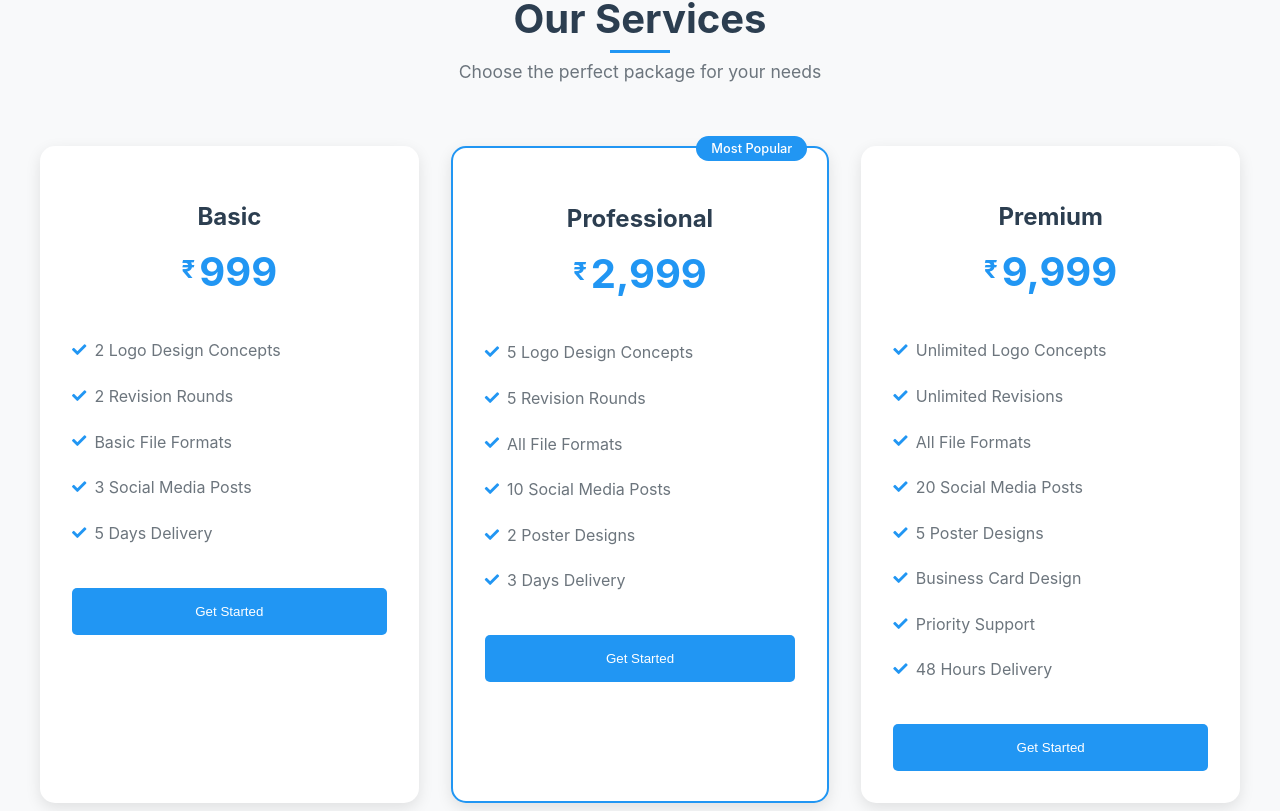
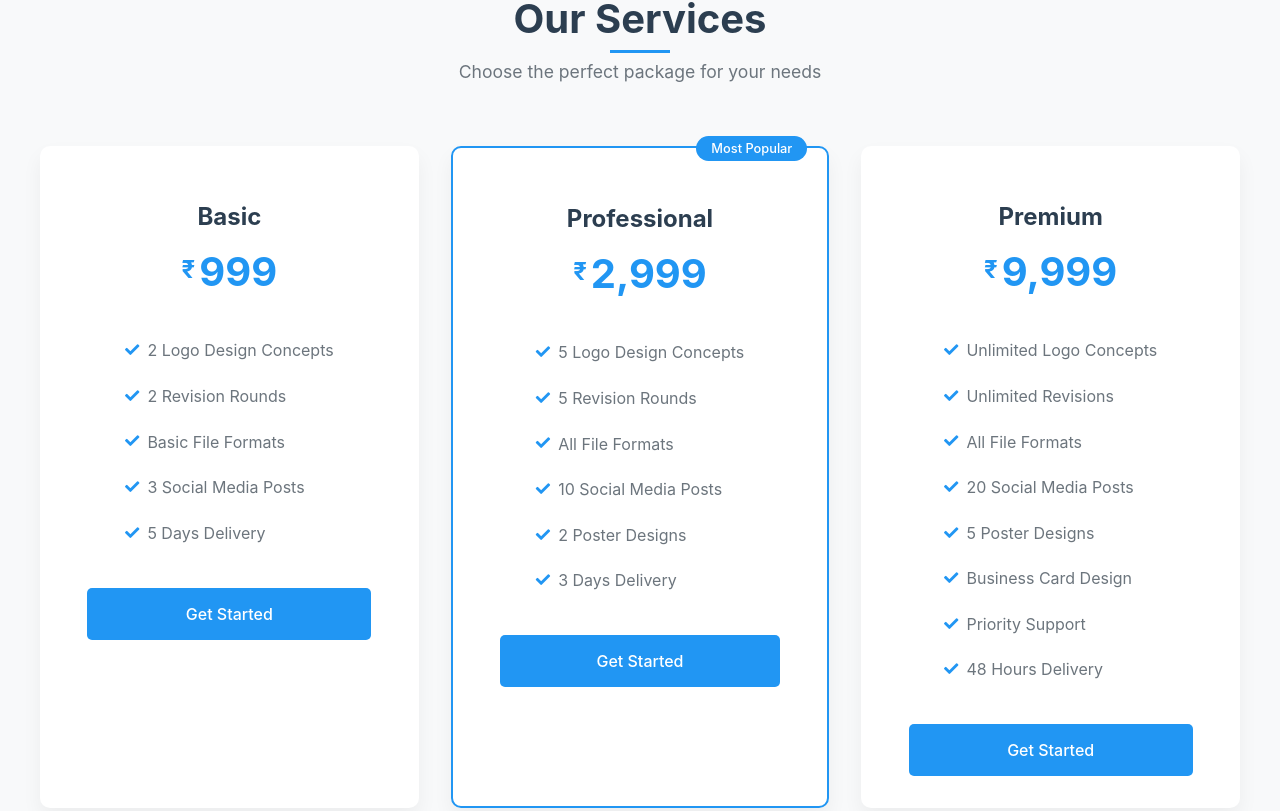
Before and after one commit to vijaycvcoder/vsgcreations, a React (Create React App) app: page / in a window 1280 px wide. Shown: the part 889-1700 px from the top of the page. Built offline with nearby package versions, Linux system fonts and the light colour scheme.

Commit message:
update Google Form To the link

```diff
--- a/public/index.html
+++ b/public/index.html
@@ -12,7 +12,7 @@
     <link rel="apple-touch-icon" href="%PUBLIC_URL%/logo192.png" />
     <link rel="stylesheet" href="https://cdnjs.cloudflare.com/ajax/libs/font-awesome/5.15.4/css/all.min.css" />
     <link rel="manifest" href="%PUBLIC_URL%/manifest.json" />
-    <title>React App</title>
+    <title>VSG Creations</title>
   </head>
   <body>
     <noscript>You need to enable JavaScript to run this app.</noscript>
--- a/src/components/Services.css
+++ b/src/components/Services.css
@@ -117,9 +117,9 @@
 }
 
 .pricing-button {
-  width: 100%;
+  width: 80%;
   padding: 1rem;
-  margin-top: 2rem;
+  margin: 2rem auto 0;
   border: none;
   border-radius: 5px;
   background-color: #2196f3;
@@ -127,10 +127,26 @@
   font-weight: 500;
   cursor: pointer;
   transition: background-color 0.3s ease;
+  text-decoration: none;
+  display: block;
+  text-align: center;
+}
+
+.pricing-card {
+  display: flex;
+  flex-direction: column;
+  align-items: center;
+  background: white;
+  padding: 2rem;
+  border-radius: 10px;
+  box-shadow: 0 10px 20px rgba(0, 0, 0, 0.05);
+  transition: transform 0.3s ease, box-shadow 0.3s ease;
 }
 
 .pricing-button:hover {
   background-color: #1976d2;
+  text-decoration: none;
+  color: white;
 }
 
 @media (max-width: 768px) {
--- a/src/components/Services.jsx
+++ b/src/components/Services.jsx
@@ -26,7 +26,10 @@ const Services = () => {
                 <li><i className="fas fa-check"></i> 5 Days Delivery</li>
               </ul>
             </div>
-            <button className="pricing-button">Get Started</button>
+            <a href="https://forms.gle/4GiaVee8pK6VcxtP6"
+                target="_blank"
+                rel="noopener noreferrer"
+               className="pricing-button">Get Started</a>
           </div>
 
           <div className="pricing-card professional">
@@ -48,7 +51,10 @@ const Services = () => {
                 <li><i className="fas fa-check"></i> 3 Days Delivery</li>
               </ul>
             </div>
-            <button className="pricing-button">Get Started</button>
+            <a href="https://forms.gle/4GiaVee8pK6VcxtP6"
+               target="_blank"
+               rel="noopener noreferrer"
+               className="pricing-button">Get Started</a>
           </div>
 
           <div className="pricing-card premium">
@@ -71,7 +77,10 @@ const Services = () => {
                 <li><i className="fas fa-check"></i> 48 Hours Delivery</li>
               </ul>
             </div>
-            <button className="pricing-button">Get Started</button>
+            <a href="https://forms.gle/4GiaVee8pK6VcxtP6"
+               target="_blank"
+               rel="noopener noreferrer"
+               className="pricing-button">Get Started</a>
           </div>
         </div>
       </div>
```
